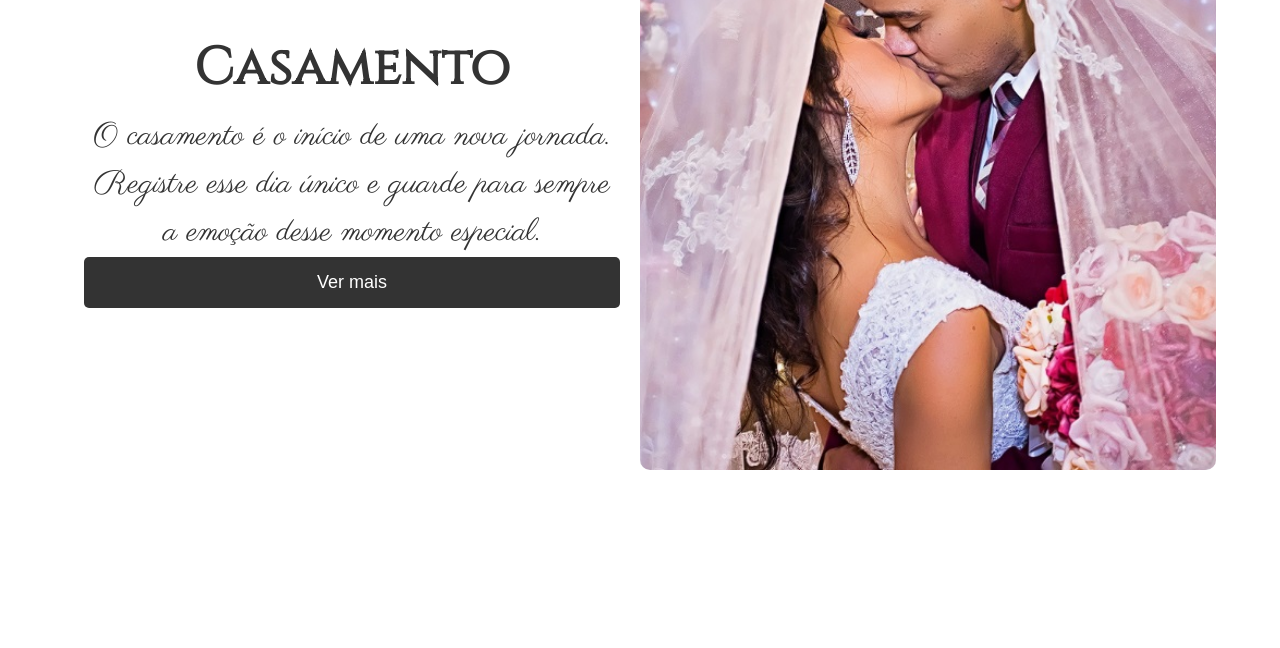
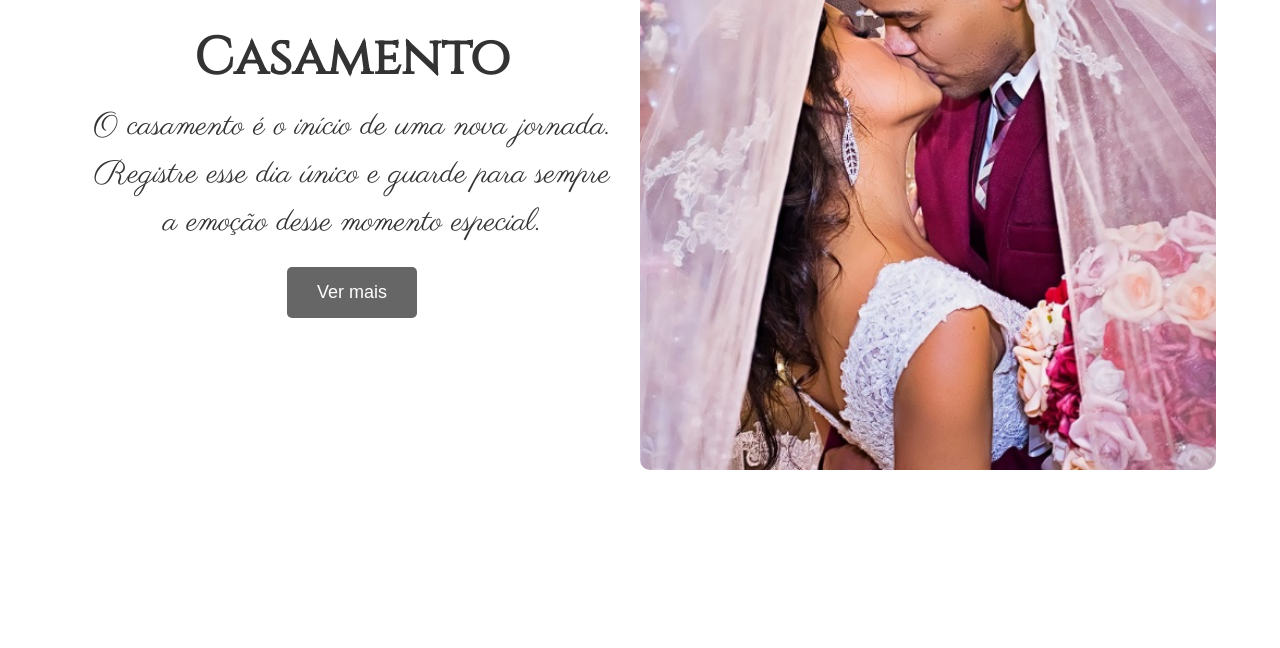
Before and after one commit to GlaFelix/Brucostamobile, a plain HTML site: page index.html in a window 1280 px wide. Shown: the part 1030-1678 px from the top of the page. Drawn offline with nearby package versions, Linux system fonts and the light colour scheme.

Commit message:
Update index.html

```diff
--- a/index.html
+++ b/index.html
@@ -184,7 +184,7 @@
         <div class="section-text">
             <h2>Casamento</h2>
             <p>O casamento é o início de uma nova jornada. Registre esse dia único e guarde para sempre a emoção desse momento especial.</p>
-            <a href="casamento.html" class="button">Ver mais</a>
+            <a href="casamento.html" class="ver-mais">Ver mais</a>
         </div>
     </section>
 
```
